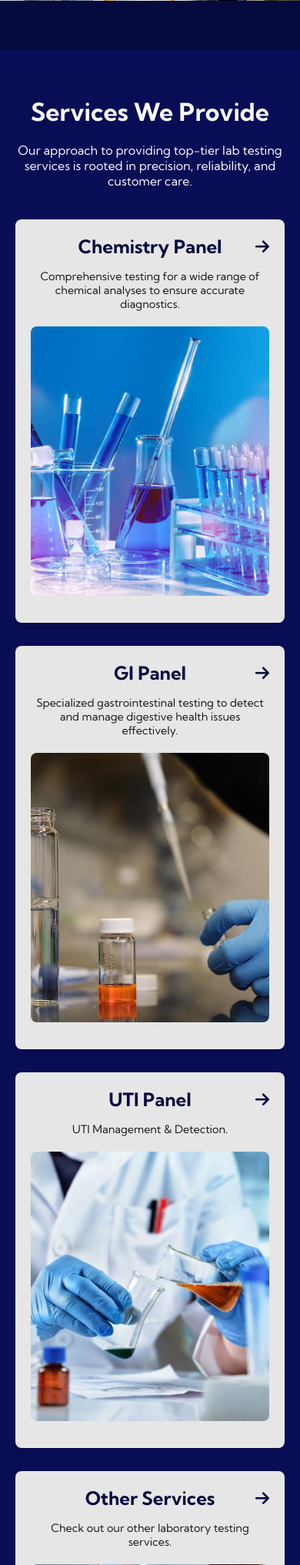
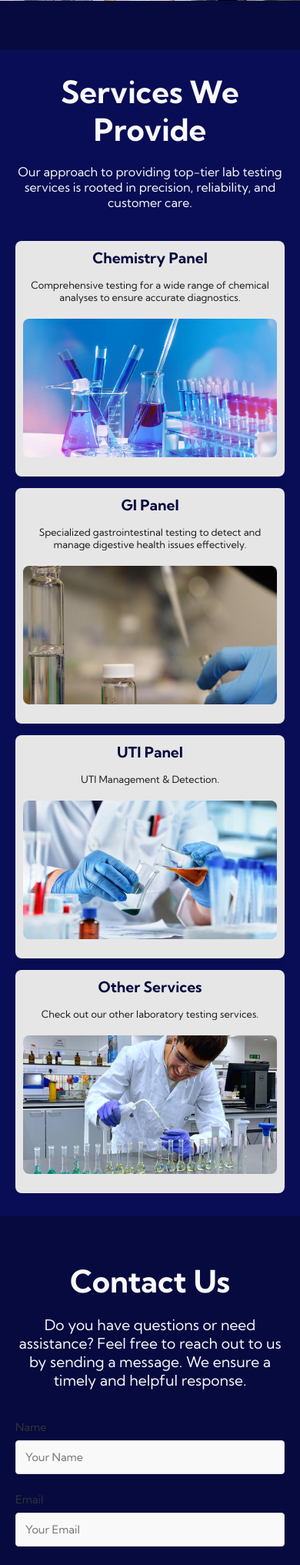
Before and after one commit to Orieo/jimlabs, a PHP site: page / in a window 390 px wide. Shown: the part 844-2877 px from the top of the page at 77% size. Run offline with PHP 8.4, Linux system fonts and the light colour scheme; some libraries are stand-ins or nearby versions.

Commit message:
UI update on mobile view

```diff
--- a/aboutus.php
+++ b/aboutus.php
@@ -23,7 +23,7 @@
             </p>
         </div>
         <div class="mission-vision-image">
-            <img src="/images/lab2.jpg" alt="Laboratory Image">
+            <img src="images/labtwo.jpg" alt="Laboratory Image">
         </div>
     </section>
 
--- a/header.php
+++ b/header.php
@@ -20,10 +20,10 @@
                         <a href="aboutus.php" class="navbar_links">ABOUT</a>
                     </li>
                     <li class="navbar_item">
-                        <a href="tests.php" class="navbar_links">TESTS</a>
+                        <a href="faq.php" class="navbar_links">FAQ</a>
                     </li>
                     <li class="navbar_item">
-                        <a href="faq.php" class="navbar_links">FAQ</a>
+                        <a href="tests.php" class="navbar_links">RESULTS</a>
                     </li>
                     <li class="navbar_item">
                         <a href="index.php#contact-us" class="navbar_links">CONTACT US</a>
--- a/services.php
+++ b/services.php
@@ -10,44 +10,41 @@
         </div>
         <div class="services-grid">
             <div class="service-item">
+                <a href="/chemistry-panel.html" class="service-link">
                     <h3>Chemistry Panel</h3>
-                    <a href="/chemistry-panel.html" class="service-arrow">
-                        <i class="fa-solid fa-arrow-right"></i>
-                    </a>
                     <p>Comprehensive testing for a wide range of chemical analyses to ensure accurate diagnostics.</p>
                     <div class="service-image">
                         <img src="images/chempanel.jpg" alt="Chemistry Panel Placeholder">
                     </div>
+                </a>
+
             </div>
             <div class="service-item">
+                <a href="/gi-panel.html" class="service-link">
                     <h3>GI Panel</h3>
-                <a href="/gi-panel.html" class="service-arrow">
-                    <i class="fa-solid fa-arrow-right"></i>
-                </a>
                     <p>Specialized gastrointestinal testing to detect and manage digestive health issues effectively.</p>
                     <div class="service-image">
-                    <img src="images/gipanel.jpg" alt="Chemistry Panel Placeholder">
+                        <img src="images/gipanel.jpg" alt="GI Panel Placeholder">
                     </div>
+                </a>
             </div>
             <div class="service-item">
+                <a href="/uti-panel.html" class="service-link">
                     <h3>UTI Panel</h3>
-                <a href="/uti-panel.html" class="service-arrow">
-                    <i class="fa-solid fa-arrow-right"></i>
-                </a>
                     <p>UTI Management & Detection.</p>
                     <div class="service-image">
-                    <img src="images/utipanel.jpg" alt="Chemistry Panel Placeholder">
+                        <img src="images/utipanel.jpg" alt="UTI Panel Placeholder">
                     </div>
+                </a>
             </div>
             <div class="service-item">
+                <a href="/other-services.html" class="service-link">
                     <h3>Other Services</h3>
-                <a href="/other-services.html" class="service-arrow">
-                    <i class="fa-solid fa-arrow-right"></i>
-                </a>
                     <p>Check out our other laboratory testing services.</p>
                     <div class="service-image">
-                    <img src="images/otherspanel.jpg" alt="Chemistry Panel Placeholder">
+                        <img src="images/otherspanel.jpg" alt="Other Services Placeholder">
                     </div>
+                </a>
             </div>
         </div>
     </section>
--- a/styles.css
+++ b/styles.css
@@ -390,43 +390,44 @@ html {
     margin-bottom: 20px;
 }
 
-.service-arrow {
-    color: #060a3f;
-    font-size: 1.3rem;
-    text-decoration: none;
-    position: absolute; /* Position the arrow absolutely within the service item */
-    right: 20px;
-    top: 25px;
-}
+@media screen and (max-width: 768px) {
 
-.service-arrow:hover {
-    color: #0f1896;
-}
-
-@media screen and (max-width: 768px) {
-    .services-grid {
-        grid-template-columns: 1fr; /* Stack items vertically on smaller screens */
+    .services-container {
+        background-color: #080d55;
+        padding: 30px 20px;
+        text-align: center;
     }
 
-    .services-content h2 {
-        font-size: 2rem;
+    .services-grid {
+        grid-template-columns: repeat(1, 2fr);
+        gap: 15px;
     }
 
-    .services-content p {
-        font-size: 1rem;
+    .service-item {
+        padding: 10px;
+        font-size: 0.9rem;
+    }
+
+    .service-image {
+        height: 180px; /* Smaller images */
     }
 
     .service-item h3 {
-        font-size: 1.5rem;
+        font-size: 1.2rem;
     }
 
     .service-item p {
-        font-size: 0.9rem;
+        font-size: 0.8rem;
     }
 }
 
+.service-link {
+    text-decoration: none; /* remove the underline */
+    color: inherit;
+    display: block; /* entire div is clickable */
+}
+
 /* Contact */
-
 .contact-form label {
     color: white;
 }
@@ -957,6 +958,7 @@ footer {
 .booking-form {
     padding: 2rem;
     background-color: #f9f9f9;
+    padding-top: 7rem;
 }
 
 .form-container {
```
Also changed, not shown: images/labtwo.jpg (renamed from images/lab2.jpg). Lines whose indentation alone changed are shown as unchanged.
